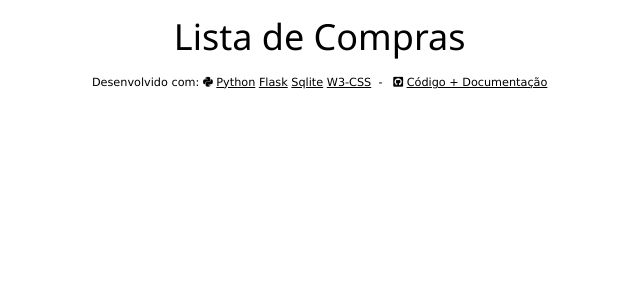
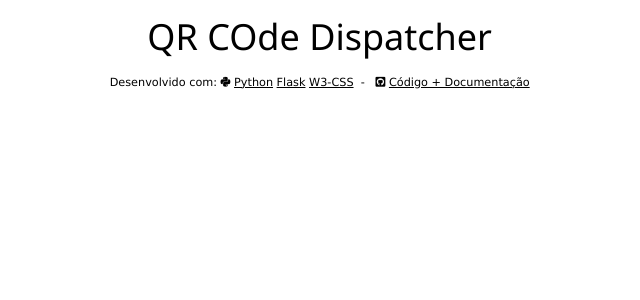
Before and after one commit to JorgePe/QRCodeDispatcher, a Flask app: page / in a window 1280 px wide. Shown: the top 300 px of the page, without its empty margins (107-747 px from the left). Run offline with Flask 3, Linux system fonts and the light colour scheme; some libraries are stand-ins or nearby versions.

Commit message:
Update index.html

```diff
--- a/templates/index.html
+++ b/templates/index.html
@@ -9,7 +9,7 @@
   <body>
     <div class="w3-container w3-twothird">
 
-      <h1 class="w3-center">Lista de Compras</h1>
+      <h1 class="w3-center">QR COde Dispatcher</h1>
 
       <div class="w3-container">
       </div>
@@ -19,10 +19,9 @@
           Desenvolvido com:
           <i class="fab fa-python"> </i> <a href="https://www.python.org/"> Python</a>
           <a href="https://flask.palletsprojects.com/en/stable/"> Flask</a>
-          <a href="https://www.sqlite.org/"> Sqlite</a>
           <a href="https://www.w3schools.com/w3css/default.asp"> W3-CSS</a>
           &nbsp;- &nbsp;
-          <i class="fab fa-github-square"> </i> <a href="https://github.com/JorgePe/lista_de_compras"> Código + Documentação</a>
+          <i class="fab fa-github-square"> </i> <a href="https://github.com/JorgePe/QRCodeDispatcher"> Código + Documentação</a>
         </div>
       </footer>
     </div>
```
